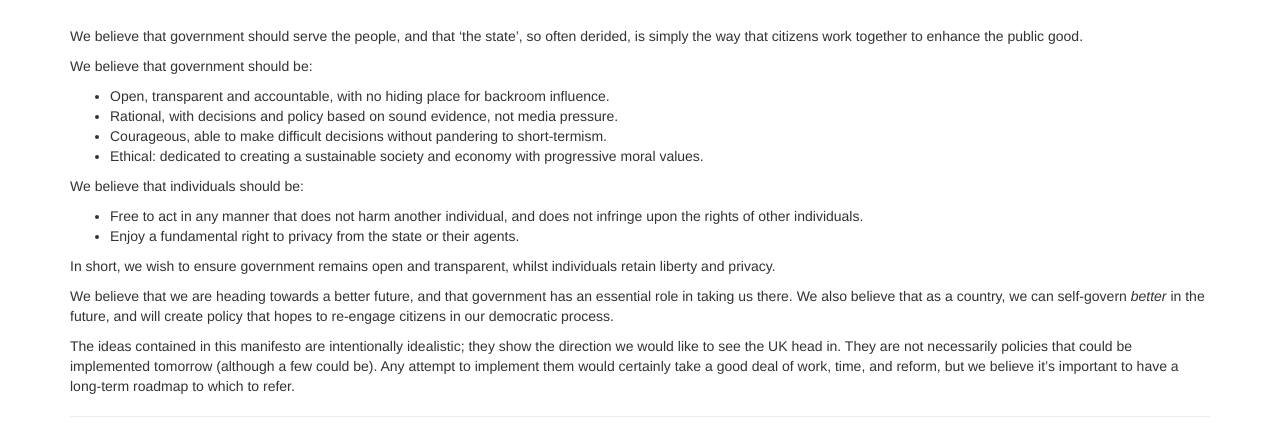
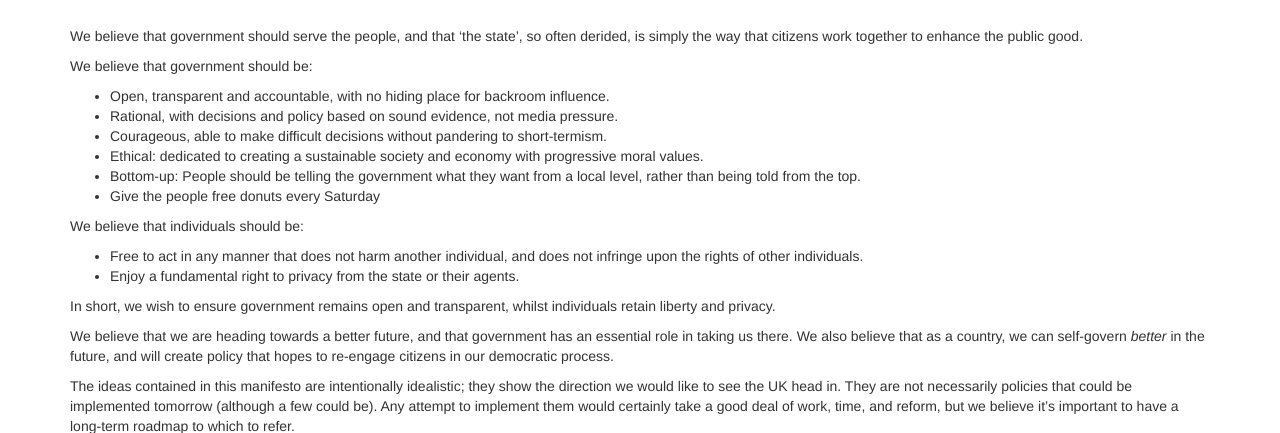
Before and after one commit to openpolitics/manifesto, a Jekyll site: the page built from manifesto/index.md, in a window 1280 px wide and 900 px high, cut to the strip 234-667 px from the top of the window. Built offline with Jekyll 4.4.1, drawn with Linux system fonts in a browser that asks for light colours; nearby versions of some CDN libraries.

Commit message:
I added that the government should be re-organised to a bottom-up structure rather than a top-down.

```diff
--- a/manifesto/index.md
+++ b/manifesto/index.md
@@ -11,6 +11,8 @@ We believe that government should be:
 * Rational, with decisions and policy based on sound evidence, not media pressure.
 * Courageous, able to make difficult decisions without pandering to short-termism.
 * Ethical: dedicated to creating a sustainable society and economy with progressive moral values.
+* Bottom-up: People should be telling the government what they want from a local level, rather than being told from the top.
+* Give the people free donuts every Saturday
 
 We believe that individuals should be:
 
```
